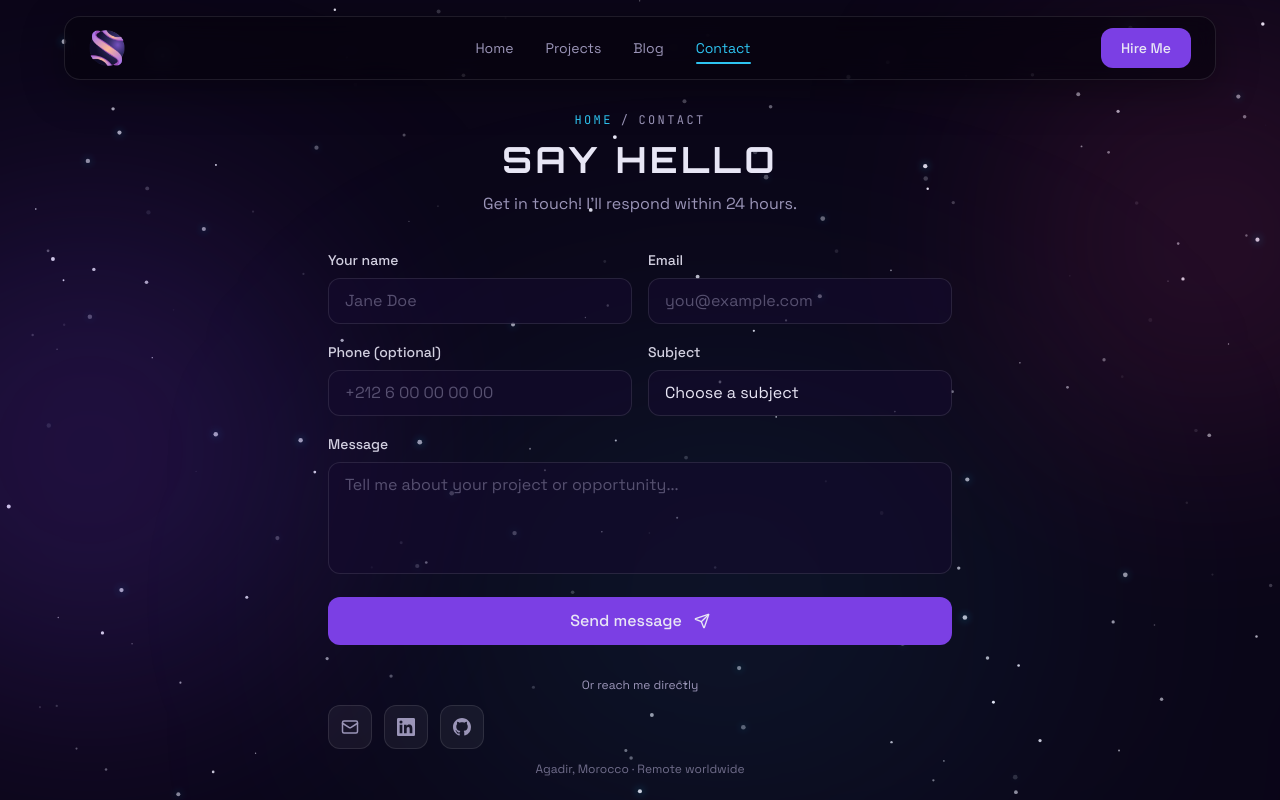
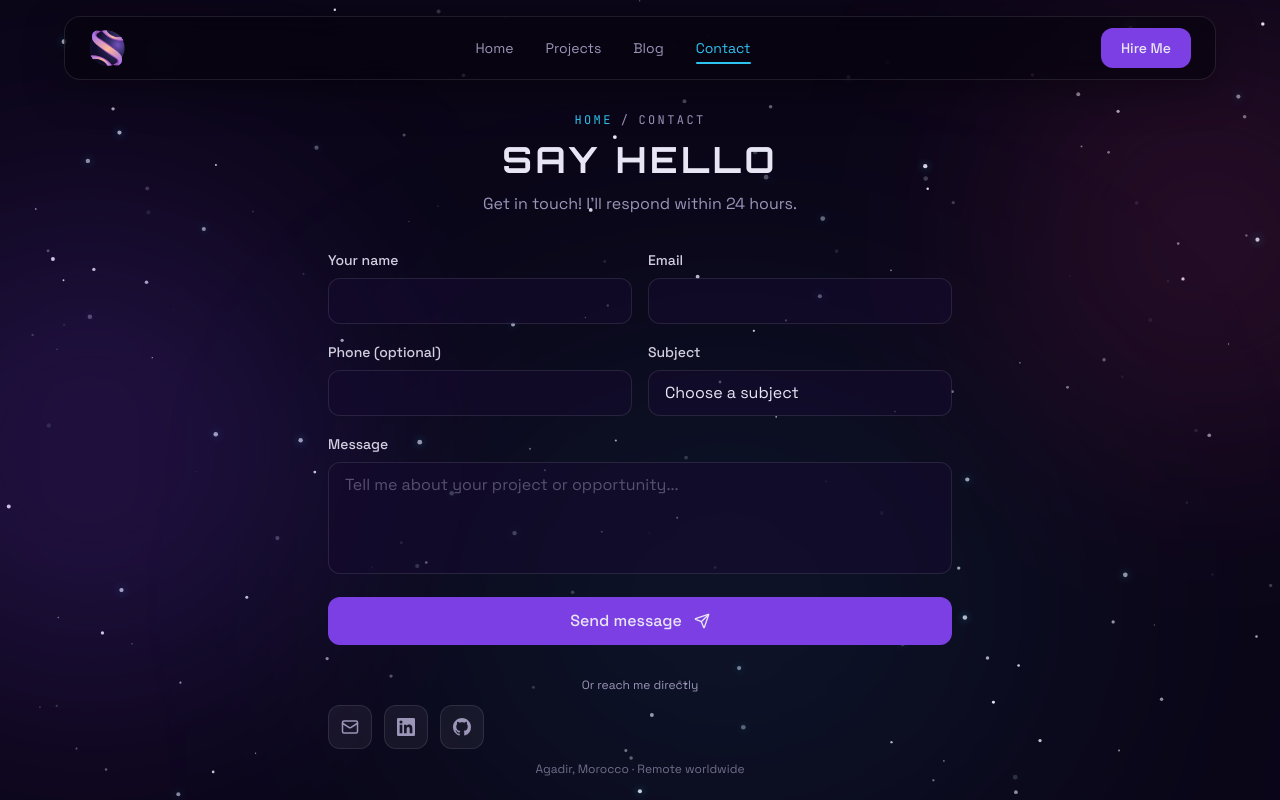
Before and after one commit to wiissal/wiissal-portfolio, a Next.js app: page /contact in a window 1280 px wide. Shown: the top 800 px of the page. Built offline with nearby package versions, Linux system fonts and the light colour scheme.

Commit message:
fix : remove the place holder

```diff
--- a/src/components/ContactForm.jsx
+++ b/src/components/ContactForm.jsx
@@ -35,18 +35,18 @@ function Form({ onReset }) {
 
       <div className="grid gap-4 sm:grid-cols-2">
         <Field label="Your name" id="name" error={errors.name}>
-          <input id="name" name="name" type="text" autoComplete="name" placeholder="Jane Doe"
+          <input id="name" name="name" type="text" autoComplete="name" placeholder=""
             defaultValue={values.name} aria-invalid={!!errors.name} aria-describedby={describedBy("name")} className={inputClass} />
         </Field>
         <Field label="Email" id="email" error={errors.email}>
-          <input id="email" name="email" type="email" autoComplete="email" placeholder="you@example.com"
+          <input id="email" name="email" type="email" autoComplete="email" placeholder=""
             defaultValue={values.email} aria-invalid={!!errors.email} aria-describedby={describedBy("email")} className={inputClass} />
         </Field>
       </div>
 
       <div className="grid gap-4 sm:grid-cols-2">
         <Field label="Phone (optional)" id="phone" error={errors.phone}>
-          <input id="phone" name="phone" type="tel" autoComplete="tel" placeholder="+212 6 00 00 00 00"
+          <input id="phone" name="phone" type="tel" autoComplete="tel" placeholder=""
             defaultValue={values.phone} aria-invalid={!!errors.phone} aria-describedby={describedBy("phone")} className={inputClass} />
         </Field>
         <Field label="Subject" id="subject" error={errors.subject}>
--- a/src/components/HireForm.jsx
+++ b/src/components/HireForm.jsx
@@ -66,12 +66,12 @@ export default function HireForm({ onClose }) {
 
       <div className="grid gap-4 sm:grid-cols-2">
         <Field label="Your name" id="hire-name" error={errors.name}>
-          <input id="hire-name" name="name" type="text" autoComplete="name" placeholder="Jane Doe"
+          <input id="hire-name" name="name" type="text" autoComplete="name" placeholder=""
             defaultValue={values.name} aria-invalid={!!errors.name}
             aria-describedby={errors.name ? "hire-name-error" : undefined} className={inputClass} />
         </Field>
         <Field label="Email" id="hire-email" error={errors.email}>
-          <input id="hire-email" name="email" type="email" autoComplete="email" placeholder="you@example.com"
+          <input id="hire-email" name="email" type="email" autoComplete="email" placeholder=""
             defaultValue={values.email} aria-invalid={!!errors.email}
             aria-describedby={errors.email ? "hire-email-error" : undefined} className={inputClass} />
         </Field>
```
